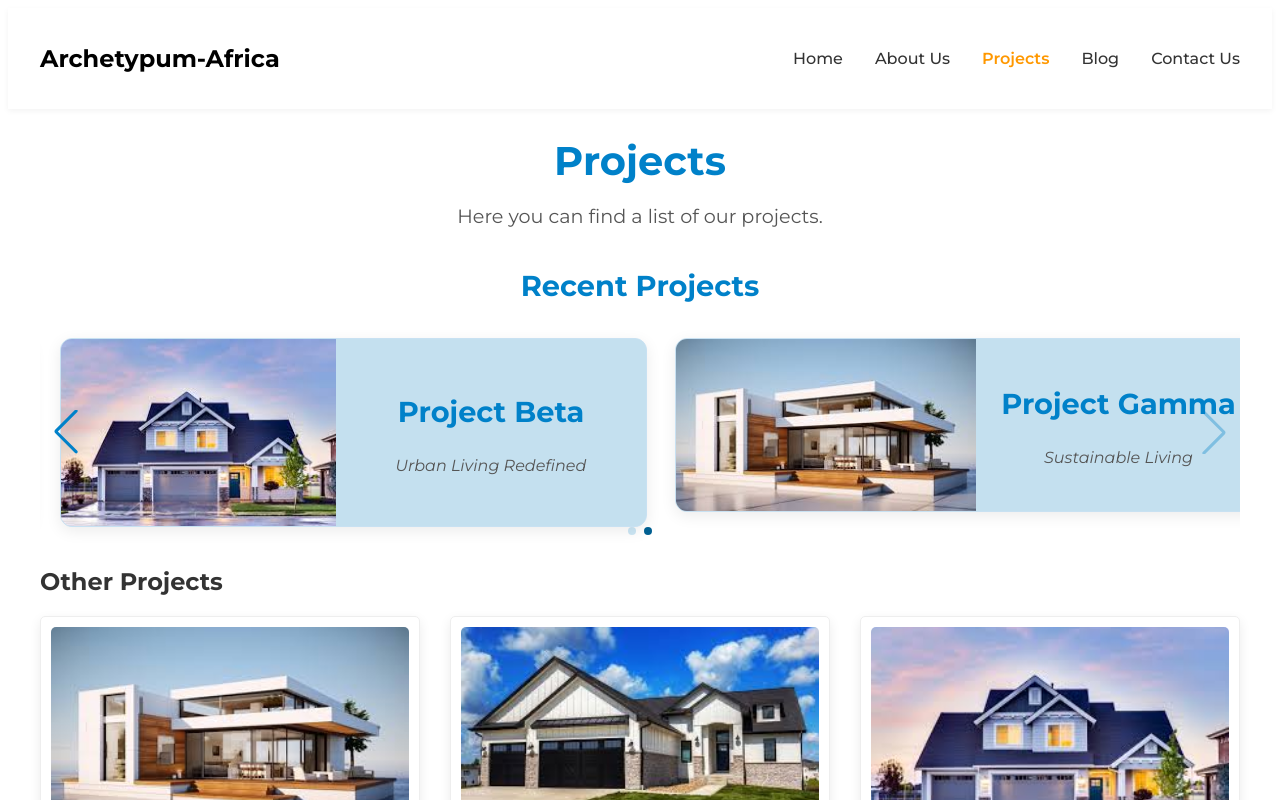
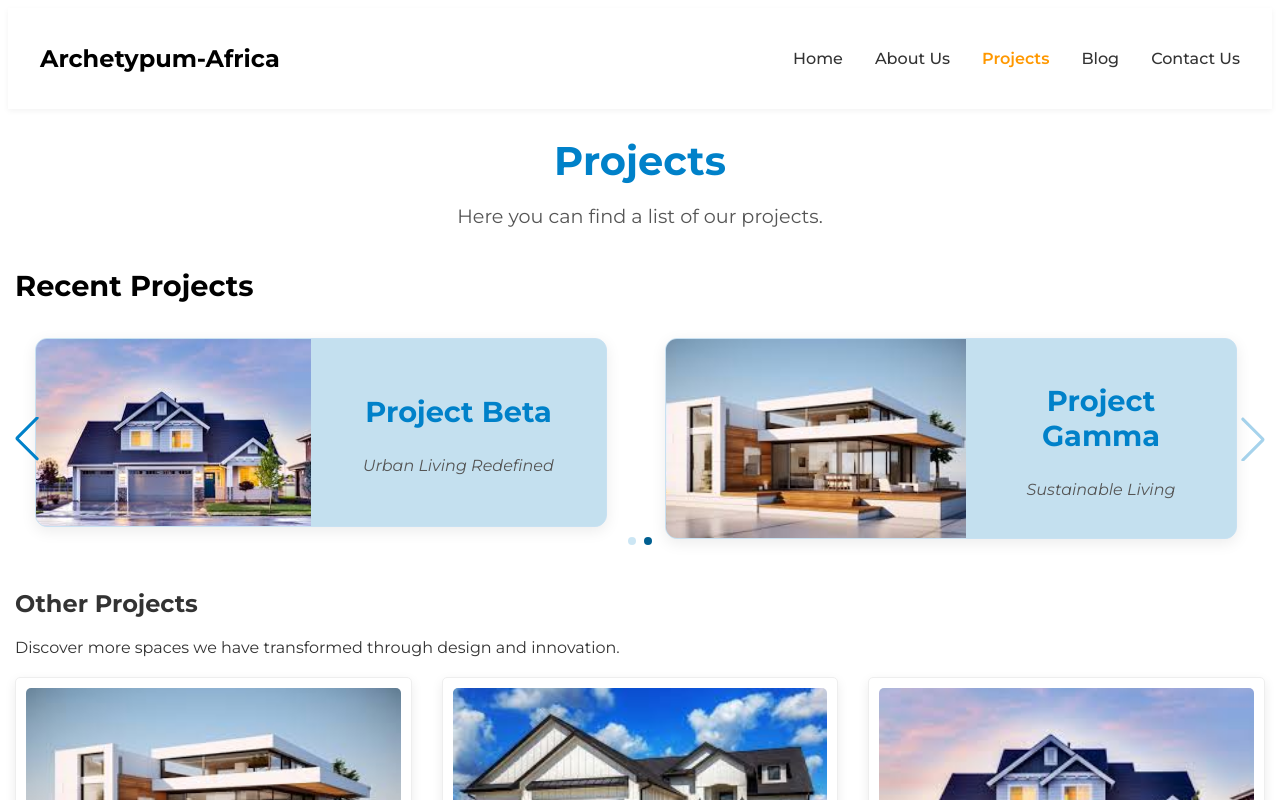
Before and after one commit to monalisasabina/archetypum-frontend, a React (Vite) app: page /projects in a window 1280 px wide. Shown: the top 800 px of the page. Built offline with nearby package versions, Linux system fonts and the light colour scheme.

Commit message:
redesigned the swiper card

```diff
--- a/src/App.css
+++ b/src/App.css
@@ -4,5 +4,5 @@
   width: 100%;
   align-items: center;
  box-sizing: border-box;
- min-height: 100vh;
+ min-height: 110vh;
 }
--- a/src/Pages/Projects.css
+++ b/src/Pages/Projects.css
@@ -2,10 +2,10 @@
 
 /* Overall container */
 .projects-container {
-    max-width: 1200px;
+    max-width: 1250px;
     margin: 0 auto;
-    background-color: #ffffff; /* White background */
-    color: #333; /* Dark text for readability */
+    background-color: #ffffff;
+    color: #333;
     font-family: "Montserrat", sans-serif;
     /* font-family: "Manrope", sans-serif; */
 }
@@ -18,31 +18,54 @@
 
 .projects-header h1 {
     font-size: 2.5rem;
-    color: #0081c9; /* Accent color */
+    color: #0081c9;
     margin-bottom: 10px;
 }
 
 .projects-header p {
     font-size: 1.2rem;
     color: #555;
+
 }
 
 /* Section titles */
 .section-title {
-    color: #0081c9;
+    color: black;
     font-size: 1.8rem;
     margin: 30px 0 15px;
-    text-align: center;
+    text-align: left;
 }
 
 /* Swiper Project Cards */
 .recent-projects{
-    margin-bottom: 20px;
+    margin-bottom: 30px;
 }
+
 .swiper-slide {
     display: flex;
     justify-content: center;
 }
+
+/* Swiper Navigation Arrows */
+.recent-projects .swiper-button-next,
+.recent-projects .swiper-button-prev {
+    color: #0081c9;
+}
+
+.recent-projects .swiper-button-prev{
+    left: -10px !important;
+}
+
+.recent-projects .swiper-button-next{
+    right: -10px  !important;
+
+}
+
+/* Move Swiper pagination dots */
+.swiper-pagination {
+  bottom: 10px !important; /* increase or decrease distance below slides */
+}
+
 
 .all-projects-link{
     text-decoration: none;
@@ -55,7 +78,7 @@
      border-radius: 12px;
      overflow: hidden;
      box-shadow: 0 4px 15px rgba(0, 0, 0, 0.08);
-     max-width: 800px;
+     max-width: 570px;
      width: 100%;
      margin: 20px;
      border: 1px solid #c8e1f2;
@@ -190,17 +213,3 @@
     border-radius: 5px;
     margin-bottom: 10px;
 }
-
-/* Swiper Navigation Arrows */
-/* .swiper-button-next,
-.swiper-button-prev {
-    color: #ff9800;
-}
-
-.swiper-pagination-bullet {
-    background-color: #ff9800;
-}
-
-.swiper-pagination-bullet-active {
-    background-color: #ff9800;
-} */
--- a/src/Pages/Projects.jsx
+++ b/src/Pages/Projects.jsx
@@ -35,22 +35,23 @@ const Projects = () => {
             {/* RECENT PROJECTS */}
             <div className="recent-projects">
 
-              <h2 className="section-title">Recent Projects</h2>
+                <h2 className="section-title">Recent Projects</h2>
 
 
                 <Swiper
                     modules={[Navigation, Pagination, Autoplay]}
                     navigation
                     pagination={{ clickable: true }}
-                    spaceBetween={30}
+                    spaceBetween={10}
                     slidesPerView={2}
                     autoplay={{
-                        delay: 4000,
+                        delay: 4000,   //4 seconds between slides
                         disableOnInteraction: false,
                     }}
                     breakpoints={{
-                        640: {slidesPerView:1},
-                        1024: {slidesPerView:2}
+                        0: {slidesPerView:1},   //mobile
+                        768: {slidesPerView:2},   //large tablets
+                        1024: {slidesPerView:2}   //desktop
                     }}
                   >
                   {recentProjects.map((project) => (
@@ -95,6 +96,9 @@ const Projects = () => {
             {otherProjects.length > 0 && (
                 <div>
                     <h2 className="section-other-title">Other Projects</h2>
+
+                    <p>Discover more spaces we have transformed through design and innovation.</p>
+
                     <div className="projects-grid">
                         {otherProjects.map((project) => (
 
```
